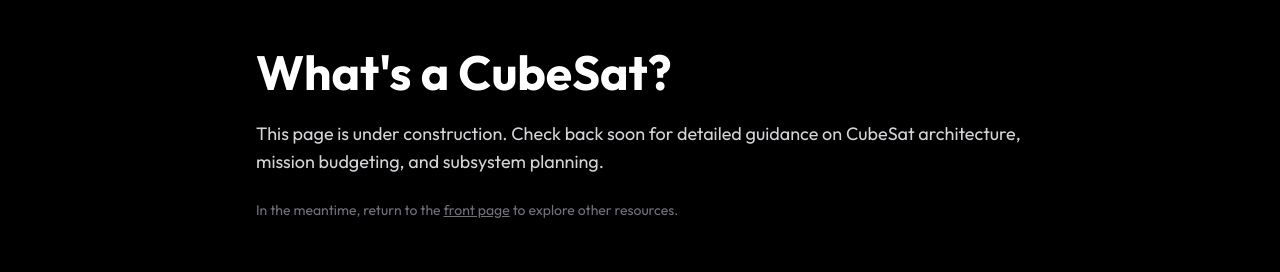
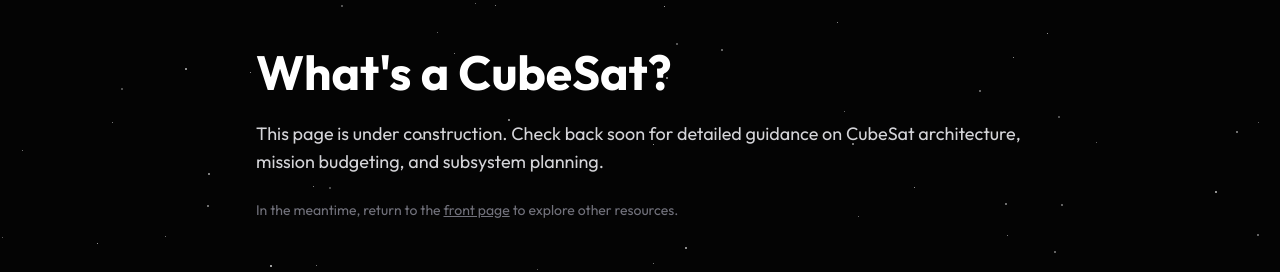
Before and after one commit to CubeSource/website-resources, a Next.js app in the folder resources/: page /docs/foundations in a window 1280 px wide. Shown: the top 272 px of the page. Built offline with nearby package versions, Linux system fonts and the light colour scheme.

Commit message:
added starry background to first page

```diff
--- a/resources/app/docs/foundations/page.tsx
+++ b/resources/app/docs/foundations/page.tsx
@@ -1,11 +1,14 @@
 'use client';
 
 import Link from "next/link";
+import StarryBackground from "../../../components/StarryBackground";
 
 export default function FoundationsPage() {
   return (
-    <main className="min-h-dvh bg-black px-6 py-12 text-zinc-100 md:px-10">
-      <div className="mx-auto max-w-3xl space-y-6">
+    <div className="relative min-h-dvh bg-black text-zinc-200">
+      <StarryBackground />
+      <main className="relative z-10 min-h-dvh px-6 py-12 text-zinc-100 md:px-10">
+        <div className="mx-auto max-w-3xl space-y-6">
         <h1 className="text-4xl font-bold text-white sm:text-5xl">
           What&apos;s a CubeSat?
         </h1>
@@ -21,7 +24,8 @@ export default function FoundationsPage() {
           </Link>{" "}
           to explore other resources.
         </p>
-      </div>
-    </main>
+        </div>
+      </main>
+    </div>
   );
 }
```
